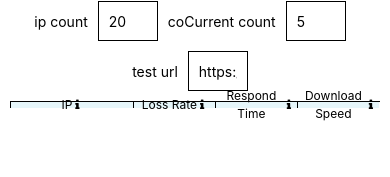
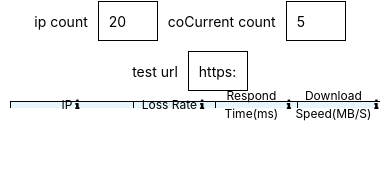
Before and after one commit to xianshenglu/cloudflare-ip-tester-app, a React Native app: screen /TestRun in a window 390 px wide. Shown: the part 116-293 px from the top of the page. Built offline with nearby package versions, Linux system fonts and the light colour scheme; what expo-linking would draw is missing.

Commit message:
feat(TestRun): move data unit to table header

```diff
--- a/screens/TestRunScreen/model.ts
+++ b/screens/TestRunScreen/model.ts
@@ -30,7 +30,7 @@ export const initialTestPageTableHeaderCols: MyTableHeaderColumn[] = [
   },
   {
     id: "respondTime",
-    label: "Respond Time",
+    label: "Respond Time(ms)",
     width: 40,
     sort: "default",
     // @ts-ignore
@@ -54,7 +54,7 @@ export const initialTestPageTableHeaderCols: MyTableHeaderColumn[] = [
   },
   {
     id: "downloadSpeed",
-    label: "Download Speed",
+    label: "Download Speed(MB/S)",
     width: 40,
     sort: "default",
     // @ts-ignore
```
